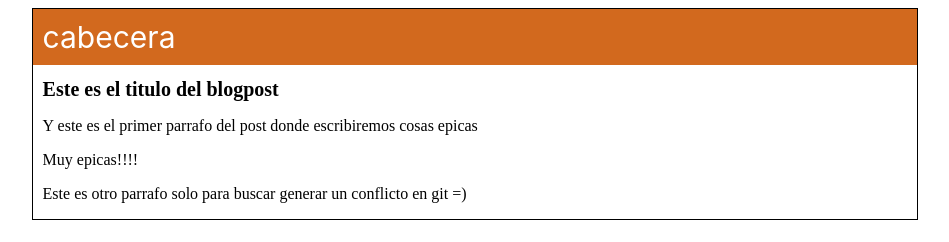
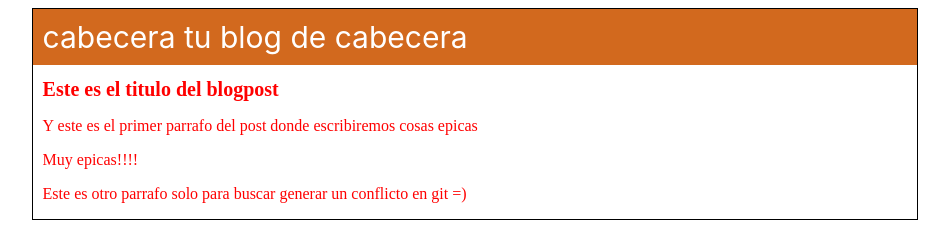
Before and after one commit to crisvillabona/prueba, a plain HTML site: page index.html in a window 1280 px wide. Shown: the whole page, without its empty margins (165-1114 px from the left). Drawn offline with Linux system fonts and the light colour scheme.

Commit message:
Modifique la cabecera y el color del texto

```diff
--- a/css/estilos.css
+++ b/css/estilos.css
@@ -1,5 +1,6 @@
 body{
     text-align: center;
+    color: red;
 }
 #container {
     margin: 0 auto;
--- a/index.html
+++ b/index.html
@@ -10,7 +10,7 @@
 <body>
     <div id="container">
         <div id="cabecera">
-            <P>cabecera</p>
+            <P>cabecera tu blog de cabecera</p>
         </div>
         <h1>Este es el titulo del blogpost</h1>
         <p>Y este es el primer parrafo del post  donde escribiremos cosas epicas</p>
```
